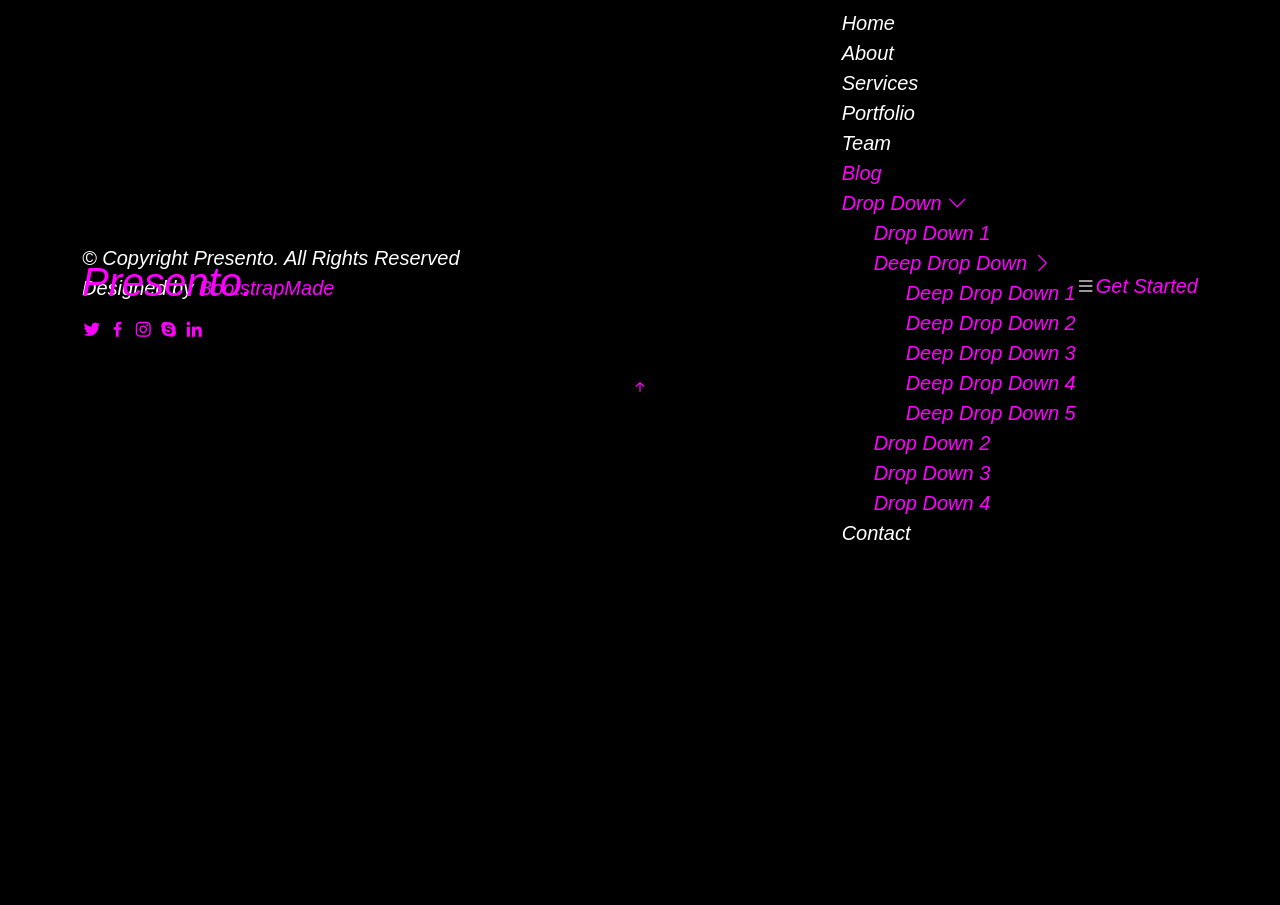
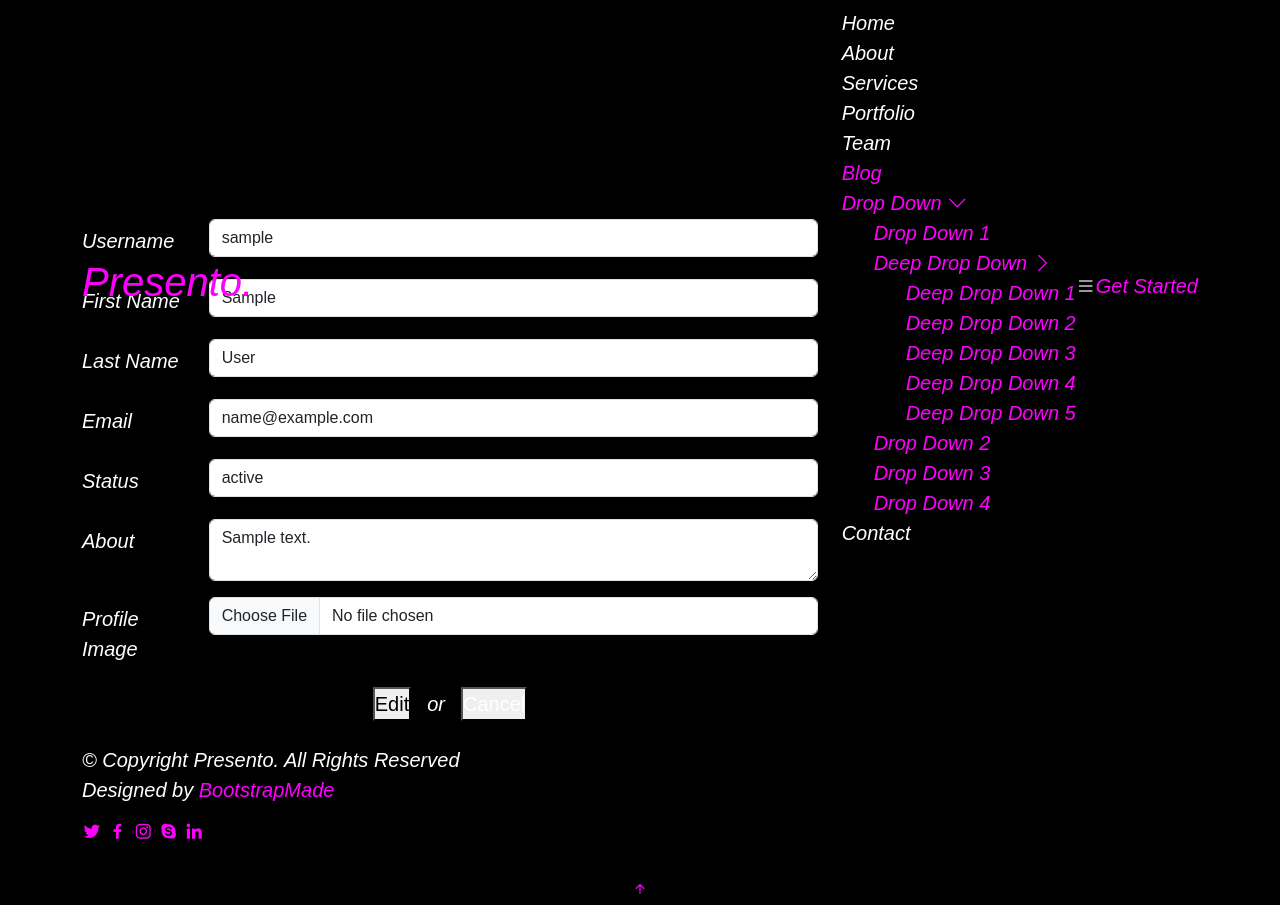
Before and after one commit to diracduran/the2nd_meet_django_practice, a Django app: template Django-projects/BLOGIT/blogitproject/templates/profiles/edit_profile.html in a window 1280 px wide; the page is wider, and only the part inside the window is pictured. Before the commit the page ends 540 px from the top of that part, so only its background shows below. Run offline with Django 3.2, Linux system fonts and the light colour scheme; the template is opened without the code that fills it: most values are stand-ins (such as "Sample title", 1, 10 or a date in 2020); some libraries are stand-ins or nearby versions; some web fonts are replaced.

Commit message:
remarks and fixes

```diff
--- a/Django-projects/BLOGIT/blogitproject/blogitproject/settings.py
+++ b/Django-projects/BLOGIT/blogitproject/blogitproject/settings.py
@@ -40,6 +40,9 @@
     'accounts', # add app pages
     'pages', # add app accounts
     'profiles', # add app profiles
+
+    #libraries
+    'easy_thumbnails'
 ]
 
 MIDDLEWARE = [
--- a/Django-projects/BLOGIT/blogitproject/profiles/views.py
+++ b/Django-projects/BLOGIT/blogitproject/profiles/views.py
@@ -42,14 +42,12 @@
         profile.status = status
         profile.about = about
         # profile image update
-        print(request.FILES)
         try:
             if any(request.FILES):
                 profile.profile_image = request.FILES['profile_image']
+                profile.is_thumbnailed = False
         except:
             return render(request, 'profiles/edit_profile.html', context=context)
-        else:
-            profile.is_thumbnailed = False
         # profile and user save
         user.save()
         profile.save()
--- a/Django-projects/BLOGIT/blogitproject/templates/profiles/edit_profile.html
+++ b/Django-projects/BLOGIT/blogitproject/templates/profiles/edit_profile.html
@@ -4,7 +4,7 @@
 {% block content %}
 {% if user.is_authenticated %}
     <!-- breadcrumb start-->
-   <section class="breadcrumb breadcrumb_bg">
+   <section class="breadcrumb" style="background-image: url('/media/{{profile.profile_image}}'); background-repeat: no-repeat; background-size: cover; background-position: center;">
         <div class="container">
             <div class="row">
                 <div class="col-lg-12">
@@ -22,7 +22,6 @@
 {% endif %}
     <section class="edit_section section_padding">
 		<div class="container">
-            {% if user.id == profile.user.id %}
 			<div class="row">
 				<div class="col-lg-8">
 					<form class="form-contact contact_form" action="{% url 'edit_user_profile' profile.user.username %}" method='POST' id="editForm" novalidate="novalidate" enctype="multipart/ form-data">
@@ -30,25 +29,25 @@
                         <div class="form-group row mb-3">
 							<label for="username"class="col-sm-2 col-form-label">Username</label>
 							<div class="col-sm-10">
-								<input class="form-control" type="text" name="username" id="username" placeholder="Username" value="{{user.username}}" readonly>
+								<input class="form-control" type="text" name="username" id="username" placeholder="Username" value="{{profile.user.username}}" readonly>
 							</div>
 						</div>
 						<div class="form-group row mb-3">
                             <label for="first_name"class="col-sm-2 col-form-label">First Name</label>
 							<div class="col-sm-10">
-                                <input class="form-control" type="text" name="first_name" id="first_name" value="{{user.first_name}}" placeholder="First Name">
+                                <input class="form-control" type="text" name="first_name" id="first_name" value="{{profile.user.first_name}}" placeholder="First Name">
 							</div>
 						</div>
 						<div class="form-group row mb-3">
                             <label for="last_name"class="col-sm-2 col-form-label">Last Name</label>
 							<div class="col-sm-10">
-                                <input class="form-control" type="text" name="last_name" id="last_name" value="{{user.last_name}}" placeholder="Last Name">
+                                <input class="form-control" type="text" name="last_name" id="last_name" value="{{profile.user.last_name}}" placeholder="Last Name">
 							</div>
 						</div>
                         <div class="form-group row mb-3">
                             <label for="email"class="col-sm-2 col-form-label">Email</label>
                             <div class="col-sm-10">
-                                <input class="form-control" type="email" name="email" id="email" placeholder="Email" value="{{user.email}}" readonly>
+                                <input class="form-control" type="email" name="email" id="email" placeholder="Email" value="{{profile.user.email}}" readonly>
                             </div>
                         </div>
 						<div class="form-group row mb-3">
@@ -73,13 +72,12 @@
 							<button class="button button-contactForm btn_4 mt-0" type="submit">Edit</button>
 							<p class="mx-3 mb-0 align-self-center">or</p>
 							<button class="button button-contactForm btn_4 mt-0">
-								<a class="text-white text-decoration-none" href="{% url 'get_user_profile' user.username %}">Cancel</a>
+								<a class="text-white text-decoration-none" href="{% url 'get_user_profile' profile.user.username %}">Cancel</a>
 							</button>
 						</div>
 					</form>
 				</div>
             </div>
-            {% endif %}
         </div>
     </section>
 
```
Also changed, not shown: Django-projects/BLOGIT/blogitproject/templates/profiles/profile.html (+11 -11 lines), Django-projects/BLOGIT/blogitproject/profiles/migrations/0001_initial.py, Django-projects/BLOGIT/blogitproject/profiles/migrations/0002_auto_20220724_1501.py (deleted).
